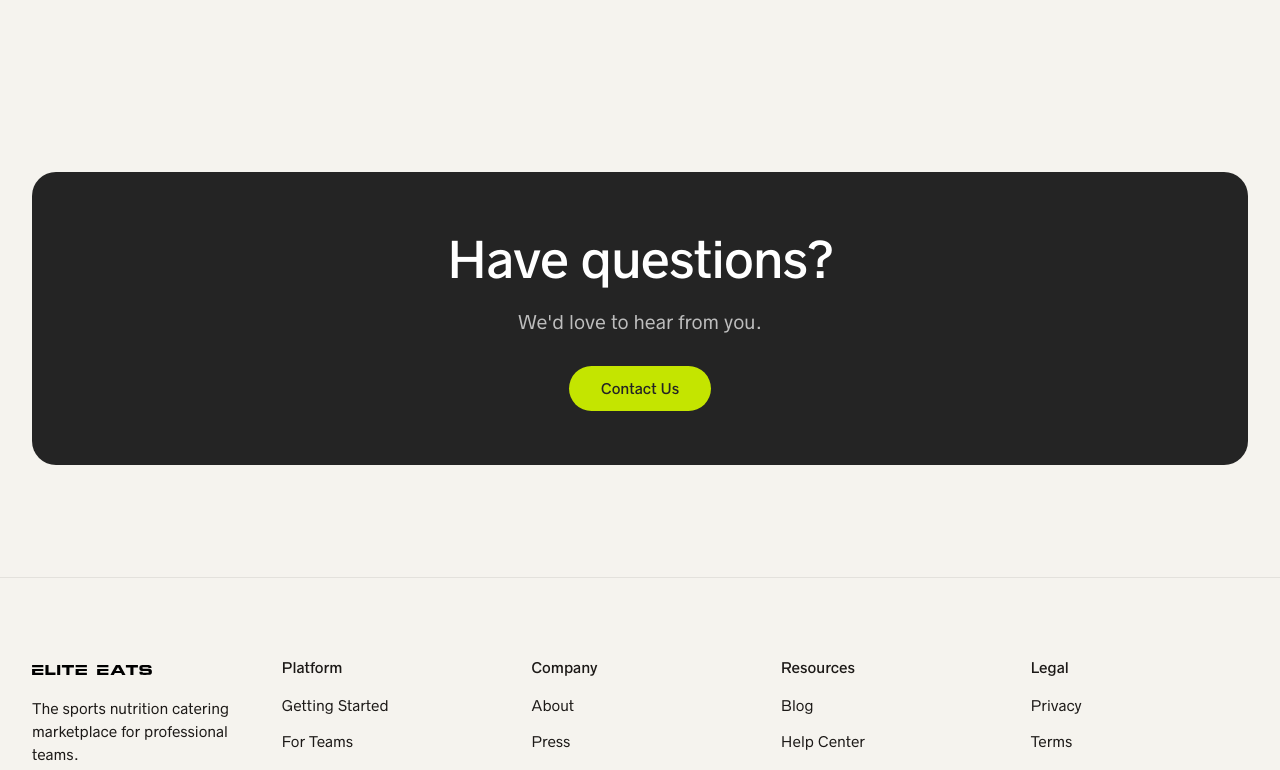
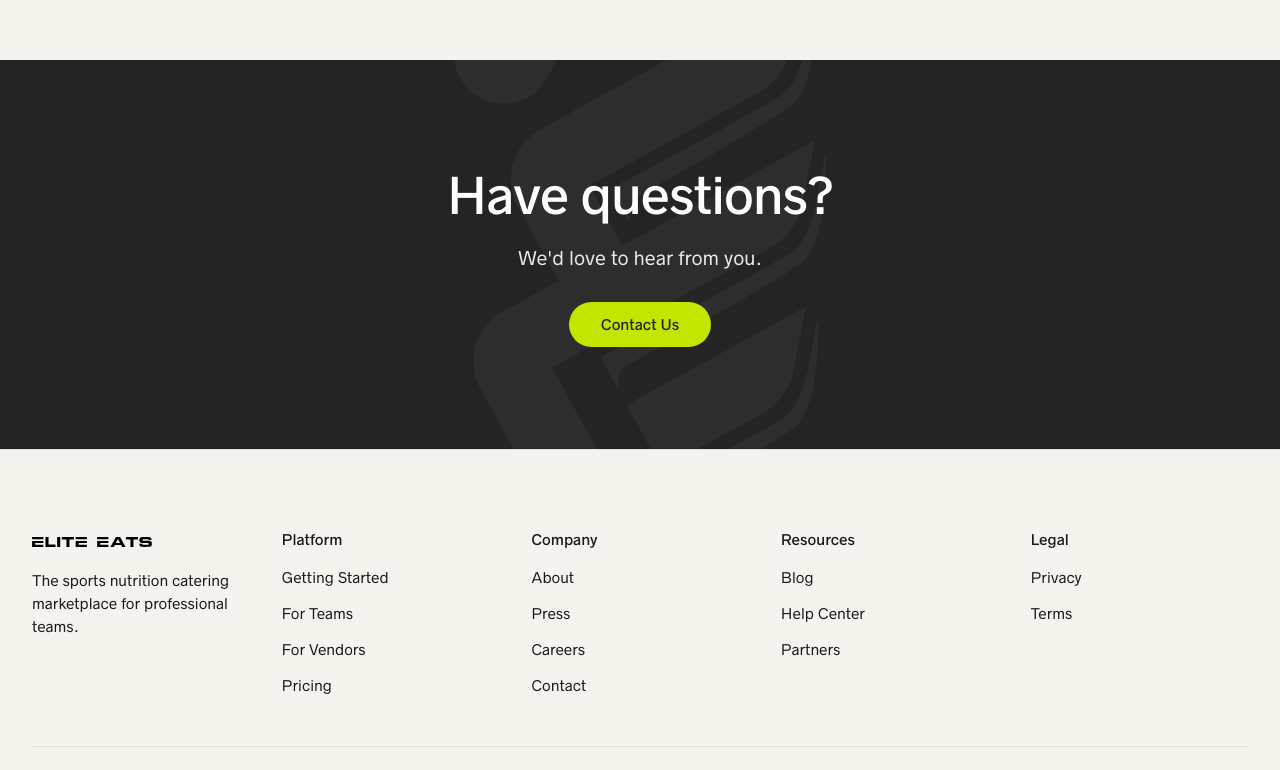
Before and after one commit to ajferron/elite-eats, a Next.js app: page / in a window 1280 px wide. Shown: the part 6004-6774 px from the top of the page. Built offline with nearby package versions, Linux system fonts and the light colour scheme.

Commit message:
add watermark to CTA

```diff
--- a/src/components/CTA.tsx
+++ b/src/components/CTA.tsx
@@ -1,13 +1,26 @@
+import Image from "next/image";
+
 export function CTA() {
   return (
-    <section className="py-20 lg:py-28">
-      <div className="mx-auto max-w-7xl px-6 lg:px-8">
-        <div className="rounded-3xl bg-charcoal px-8 py-12 lg:px-16 lg:py-16">
-          <div className="text-center">
+    <section className="relative overflow-hidden bg-charcoal px-8 py-20 lg:px-16 lg:py-28">
+      {/* Background logo - blown up and angled */}
+      <div className="pointer-events-none absolute inset-0 flex items-center justify-center">
+      {/* <div className="pointer-events-none absolute right-[15%] inset-y-0 flex items-center"> */}
+        <Image
+          src="/logo-icon_lg.svg"
+          alt=""
+          width={512}
+          height={751}
+          className="h-[140%] w-auto rotate-0 opacity-[0.04] brightness-0 invert"
+          aria-hidden="true"
+        />
+      </div>
+
+      <div className="relative text-center">
         <h2 className="mx-auto max-w-2xl font-[family-name:var(--font-radnika)] text-3xl font-medium -tracking-[0.02em] text-white sm:text-4xl lg:text-5xl">
           Have questions?
         </h2>
-            <p className="mx-auto mt-6 max-w-xl font-[family-name:var(--font-radnika)] text-base leading-relaxed text-white/70 lg:text-lg">
+        <p className="mx-auto mt-6 max-w-xl font-[family-name:var(--font-radnika)] text-base leading-relaxed text-white/90 lg:text-lg">
           We&apos;d love to hear from you.
         </p>
         <div className="mt-10">
@@ -19,8 +32,6 @@ export function CTA() {
           </a>
         </div>
       </div>
-        </div>
-      </div>
     </section>
   );
 }
```
Also changed, not shown: public/logo-icon_lg.svg (added). Lines whose indentation alone changed are shown as unchanged.
